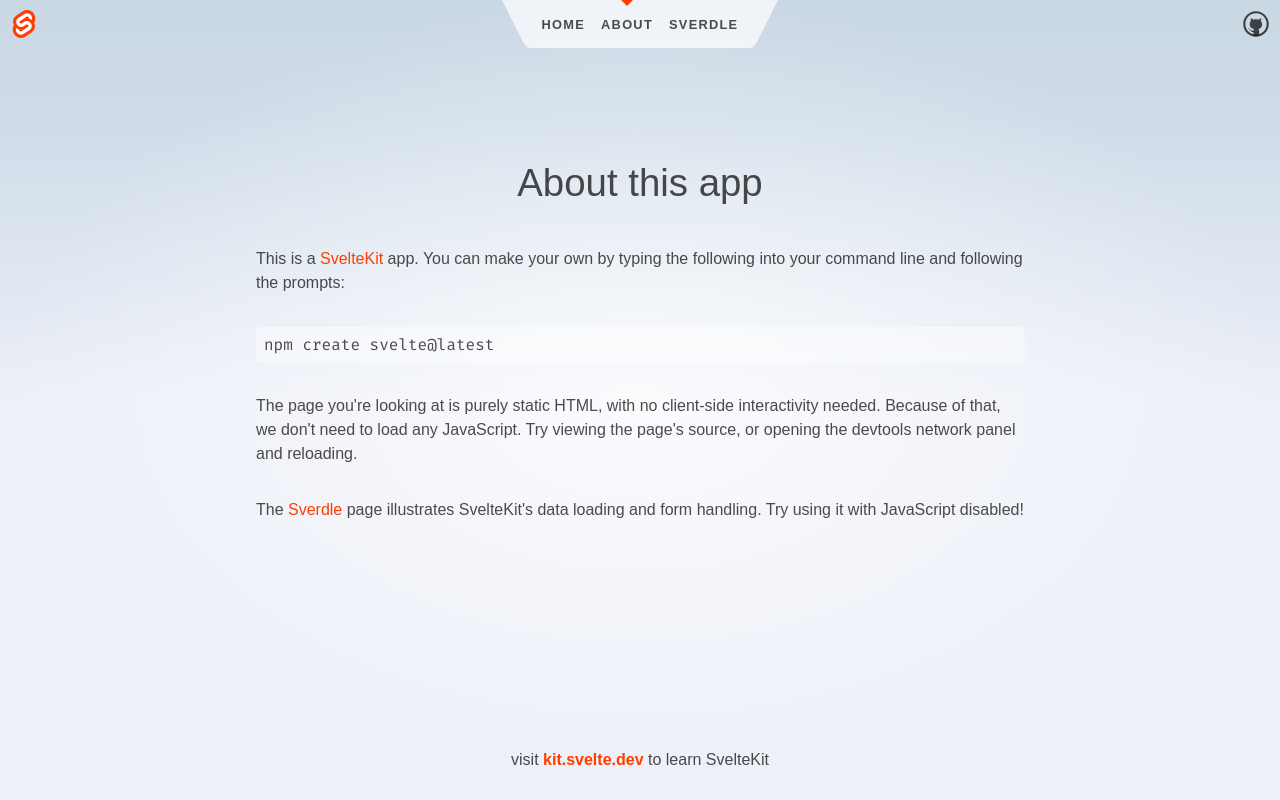
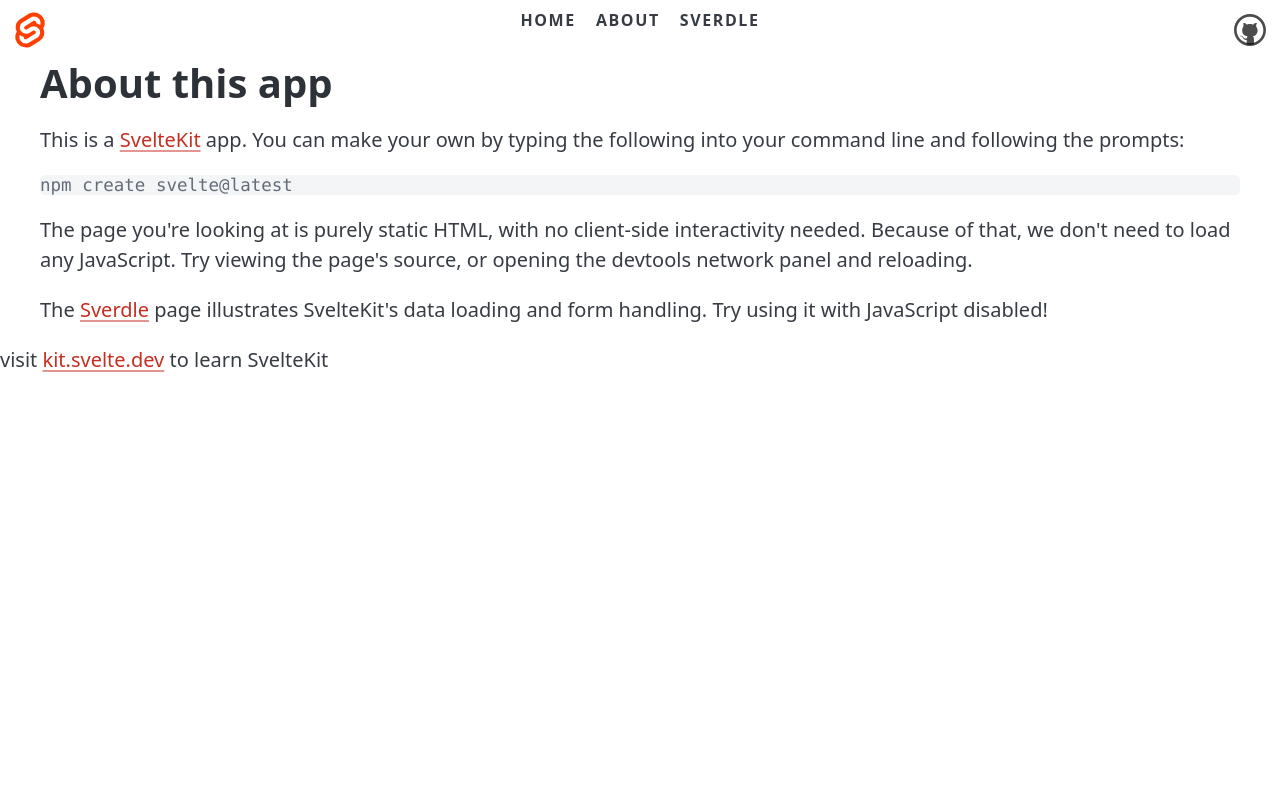
Before and after one commit to BohaLash/url-shortener, a SvelteKit app: page /about in a window 1280 px wide. Built offline with nearby package versions, Linux system fonts and the light colour scheme.

Commit message:
pico css (& sass)

```diff
--- a/package.json
+++ b/package.json
@@ -15,11 +15,15 @@
 		"@sveltejs/adapter-cloudflare": "^4.6.1",
 		"@sveltejs/kit": "^2.0.0",
 		"@sveltejs/vite-plugin-svelte": "^3.0.0",
+		"sass": "^1.77.8",
 		"svelte": "^4.2.7",
 		"svelte-check": "^3.6.0",
 		"tslib": "^2.4.1",
 		"typescript": "^5.0.0",
 		"vite": "^5.0.3"
 	},
-	"type": "module"
+	"type": "module",
+	"dependencies": {
+		"@picocss/pico": "^2.0.6"
+	}
 }
--- a/src/app.css
+++ /dev/null
@@ -1,107 +0,0 @@
-@import '@fontsource/fira-mono';
-
-:root {
-	--font-body: Arial, -apple-system, BlinkMacSystemFont, 'Segoe UI', Roboto, Oxygen, Ubuntu,
-		Cantarell, 'Open Sans', 'Helvetica Neue', sans-serif;
-	--font-mono: 'Fira Mono', monospace;
-	--color-bg-0: rgb(202, 216, 228);
-	--color-bg-1: hsl(209, 36%, 86%);
-	--color-bg-2: hsl(224, 44%, 95%);
-	--color-theme-1: #ff3e00;
-	--color-theme-2: #4075a6;
-	--color-text: rgba(0, 0, 0, 0.7);
-	--column-width: 42rem;
-	--column-margin-top: 4rem;
-	font-family: var(--font-body);
-	color: var(--color-text);
-}
-
-body {
-	min-height: 100vh;
-	margin: 0;
-	background-attachment: fixed;
-	background-color: var(--color-bg-1);
-	background-size: 100vw 100vh;
-	background-image: radial-gradient(
-			50% 50% at 50% 50%,
-			rgba(255, 255, 255, 0.75) 0%,
-			rgba(255, 255, 255, 0) 100%
-		),
-		linear-gradient(180deg, var(--color-bg-0) 0%, var(--color-bg-1) 15%, var(--color-bg-2) 50%);
-}
-
-h1,
-h2,
-p {
-	font-weight: 400;
-}
-
-p {
-	line-height: 1.5;
-}
-
-a {
-	color: var(--color-theme-1);
-	text-decoration: none;
-}
-
-a:hover {
-	text-decoration: underline;
-}
-
-h1 {
-	font-size: 2rem;
-	text-align: center;
-}
-
-h2 {
-	font-size: 1rem;
-}
-
-pre {
-	font-size: 16px;
-	font-family: var(--font-mono);
-	background-color: rgba(255, 255, 255, 0.45);
-	border-radius: 3px;
-	box-shadow: 2px 2px 6px rgb(255 255 255 / 25%);
-	padding: 0.5em;
-	overflow-x: auto;
-	color: var(--color-text);
-}
-
-.text-column {
-	display: flex;
-	max-width: 48rem;
-	flex: 0.6;
-	flex-direction: column;
-	justify-content: center;
-	margin: 0 auto;
-}
-
-input,
-button {
-	font-size: inherit;
-	font-family: inherit;
-}
-
-button:focus:not(:focus-visible) {
-	outline: none;
-}
-
-@media (min-width: 720px) {
-	h1 {
-		font-size: 2.4rem;
-	}
-}
-
-.visually-hidden {
-	border: 0;
-	clip: rect(0 0 0 0);
-	height: auto;
-	margin: 0;
-	overflow: hidden;
-	padding: 0;
-	position: absolute;
-	width: 1px;
-	white-space: nowrap;
-}
--- a/src/app.html
+++ b/src/app.html
@@ -7,6 +7,6 @@
 		%sveltekit.head%
 	</head>
 	<body data-sveltekit-preload-data="hover">
-		<div style="display: contents">%sveltekit.body%</div>
+		<div id="pico-root" style="display: contents">%sveltekit.body%</div>
 	</body>
 </html>
--- /dev/null
+++ b/src/app.scss
@@ -0,0 +1 @@
+@use "@picocss/pico/scss/pico" with ($semantic-root-element: "div#pico-root", $theme-color: "red");
--- a/src/routes/+layout.svelte
+++ b/src/routes/+layout.svelte
@@ -1,12 +1,12 @@
 <script>
 	import Header from './Header.svelte';
-	import '../app.css';
+	import '../app.scss';
 </script>
 
 <div class="app">
 	<Header />
 
-	<main>
+	<main class="container">
 		<slot />
 	</main>
 
@@ -15,39 +15,7 @@
 	</footer>
 </div>
 
-<style>
-	.app {
-		display: flex;
-		flex-direction: column;
-		min-height: 100vh;
-	}
-
-	main {
-		flex: 1;
-		display: flex;
-		flex-direction: column;
-		padding: 1rem;
-		width: 100%;
-		max-width: 64rem;
-		margin: 0 auto;
-		box-sizing: border-box;
-	}
-
+<style lang="scss">
 	footer {
-		display: flex;
-		flex-direction: column;
-		justify-content: center;
-		align-items: center;
-		padding: 12px;
-	}
-
-	footer a {
-		font-weight: bold;
-	}
-
-	@media (min-width: 480px) {
-		footer {
-			padding: 12px 0;
-		}
 	}
 </style>
```
Also changed, not shown: 1 other file (tests, documents, lock files or other folders).
